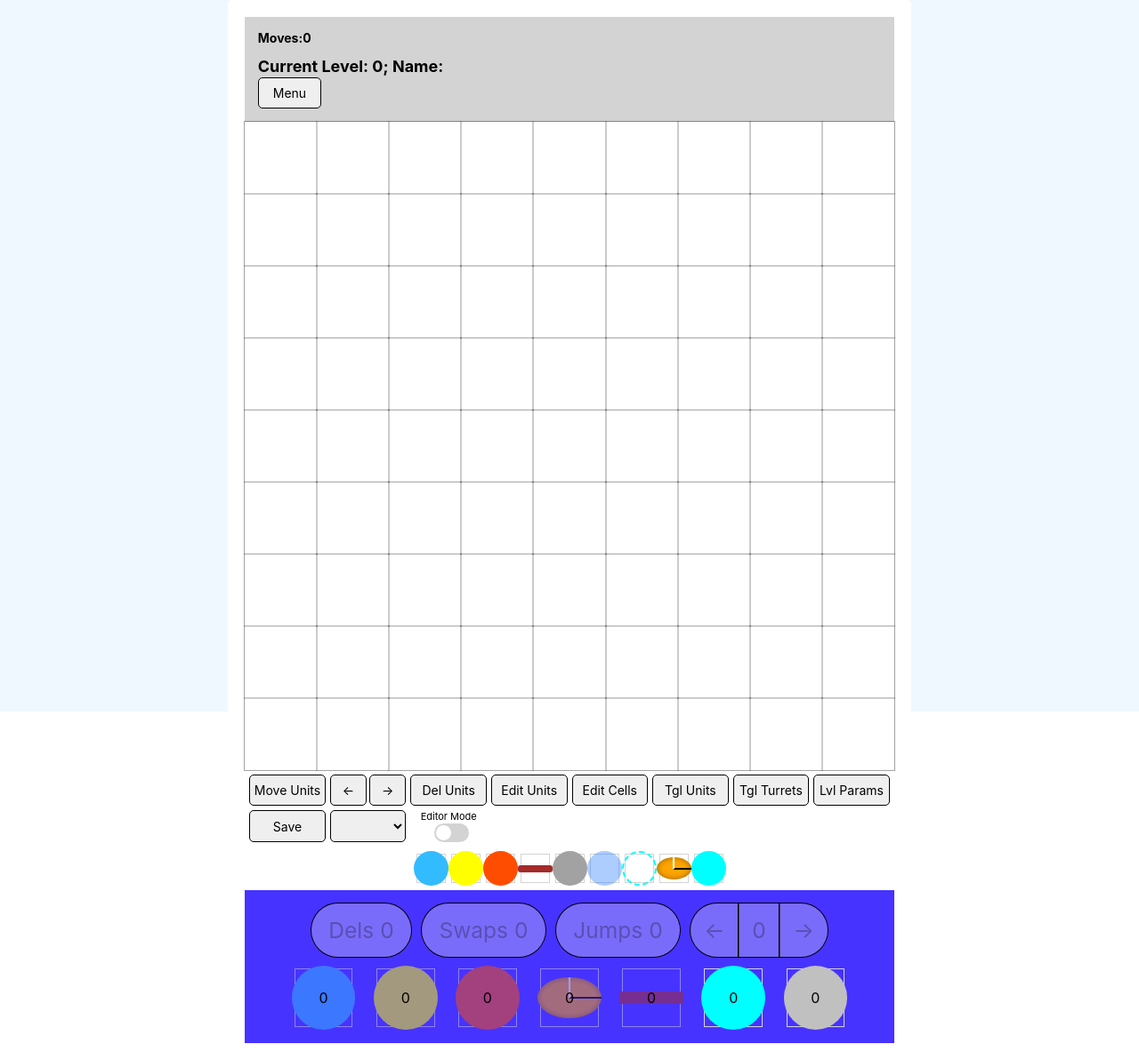
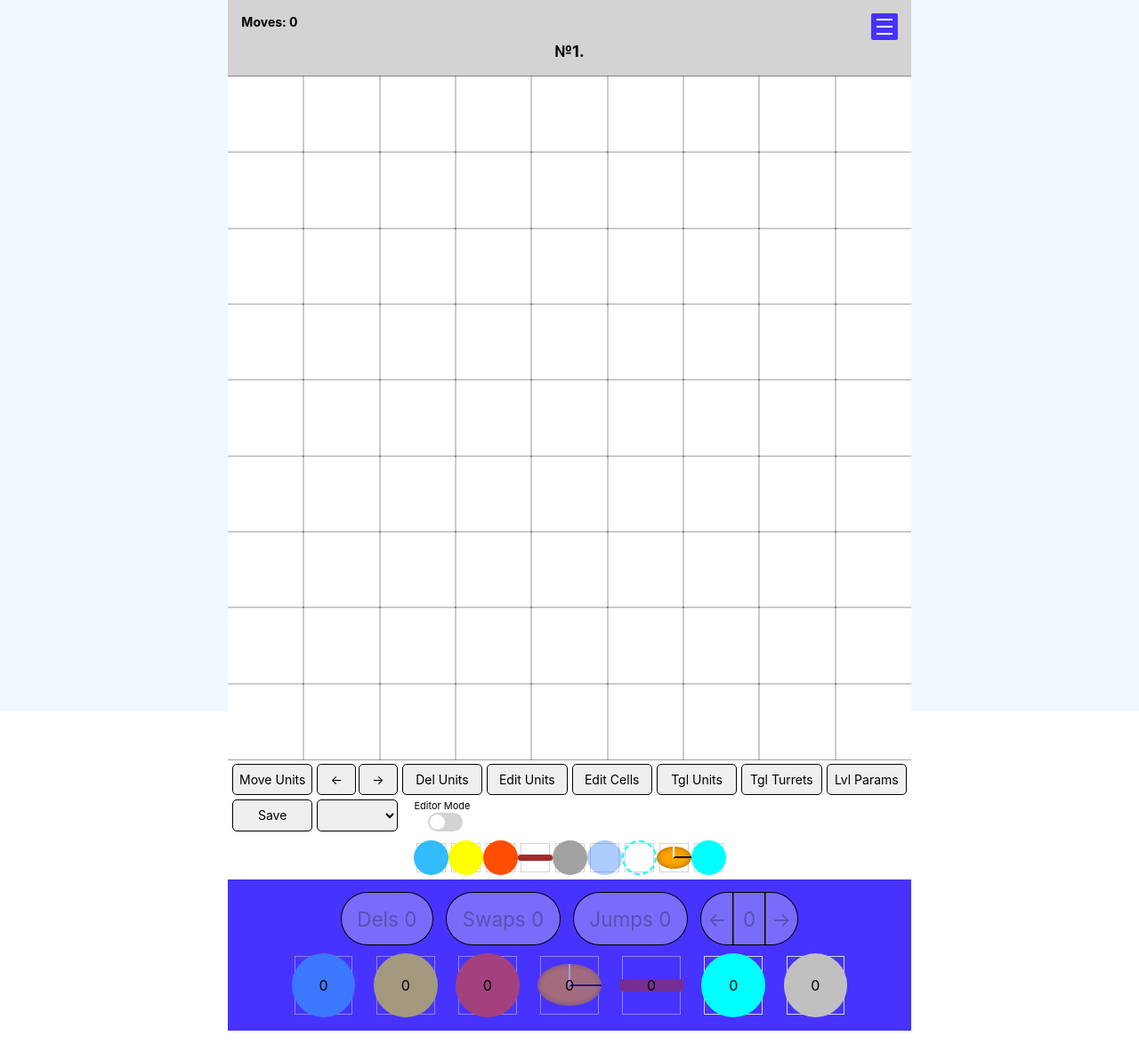
Before and after one commit to FaridSakhyzad/ig, a React (Create React App) app: page / in a window 1280 px wide. Shown: the whole page at 89% size. After the commit the page ends 1159 px from the top, so only its background shows below. Built offline with nearby package versions, Linux system fonts and the light colour scheme.

Commit message:
Level Editor | Cleanup & Refactoring

```diff
--- a/src/App.scss
+++ b/src/App.scss
@@ -73,8 +73,13 @@ body, html, #root {
   }
 }
 
-.row {}
-.col {}
+.row {
+  display: flex;
+}
+
+.col {
+  flex: 1 1 0;
+}
 
 .app {
   min-height: 100%;
@@ -96,9 +101,8 @@ body, html, #root {
   display: flex;
   flex-direction: column;
   align-items: center;
-  border-radius: 5px;
-  padding: 1.5%;
   z-index: 10;
+  overflow: hidden;
 }
 
 .serviceScreen {
--- a/src/components/Playground/Playground.scss
+++ b/src/components/Playground/Playground.scss
@@ -120,20 +120,58 @@
   background-color: lightgray;
 }
 
+.playgroundMenuButton {
+  padding: 0;
+  margin: 0;
+  width: 30px;
+  height: 30px;
+  appearance: none;
+  border: none;
+  background-color: #4733ff;
+  color: white;
+  position: relative;
+  font-size: 0;
+  float: right;
+  border-radius: 2px;
+}
+
+.playgroundMenuButton {
+  &:before {
+    content: '';
+    display: block;
+    position: absolute;
+    top: 6px;
+    left: 6px;
+    right: 6px;
+    bottom: 6px;
+
+    border-top: 2px solid white;
+    border-bottom: 2px solid white;
+  }
+
+  &:after {
+    content: '';
+    display: block;
+    position: absolute;
+    top: 6px;
+    left: 6px;
+    right: 6px;
+    bottom: 6px;
+    margin: auto;
+    height: 2px;
+    background-color: white;
+  }
+}
+
 .moves {
   font-size: 14px;
-  line-height: 18px;
-  margin: 0 0 10px 0;
-}
-
-.mode {
-  font-size: 13px;
   line-height: 1.4;
-  margin: 0 0 10px 0;
+  margin: 0;
 }
 
 .currentLevel {
   font-size: 18px;
   line-height: 1.4;
+  text-align: center;
   margin: 0;
 }
--- a/src/components/Playground/index.jsx
+++ b/src/components/Playground/index.jsx
@@ -790,16 +790,15 @@ function Playground(props) {
       )}
 
       <div className="playgroundHeader">
-        <h1 className="moves">
-          Moves:
-          {userMoves}
-        </h1>
-
-        <h3 className="currentLevel">
-          Current Level: {level.index}; Name: {level.name}
-        </h3>
-
-        <button type="button" className="button" onClick={handleMenuClick}>Menu</button>
+        <div className="row">
+          <div className="col">
+            <h1 className="moves">Moves: {userMoves}</h1>
+          </div>
+          <div className="col">
+            <button type="button" className="playgroundMenuButton" onClick={handleMenuClick}>Menu</button>
+          </div>
+        </div>
+        <h3 className="currentLevel">№{level.index + 1}. {level.name}</h3>
       </div>
 
       <div className="field" id="field">
--- a/src/components/UserMenu/UserMenu.scss
+++ b/src/components/UserMenu/UserMenu.scss
@@ -15,14 +15,14 @@
 }
 
 .userMenu-button {
-  margin: 0 6px;
+  margin: 0 calc(var(--base-width-unit) * 4px);
   white-space: nowrap;
 
   &.button {
-    padding: calc(var(--base-width-unit) * 6px) calc(var(--base-width-unit) * 8px);
+    padding: calc(var(--base-width-unit) * 6px) calc(var(--base-width-unit) * 7px);
     border-radius: 65536px;
     font-family: var(--font-family-default);
-    font-size: calc(var(--base-width-unit) * 12px);
+    font-size: calc(var(--base-width-unit) * 11px);
     border: 3px solid transparent;
     box-shadow: 0 0 0 1px black;
 
@@ -32,23 +32,23 @@
   }
 
   &.userMenu-button_rotate-ccv {
-    min-width: 50px;
+    min-width: 30px;
     border-radius: 65536px 0 0 65536px;
-    padding: calc(var(--base-width-unit) * 6px);
+    padding: calc(var(--base-width-unit) * 6px) calc(var(--base-width-unit) * 2px);
     margin-right: 0;
   }
 
   &.userMenu-button_rotate-cv {
-    min-width: 50px;
+    min-width: 30px;
     border-radius: 0 65536px 65536px 0;
-    padding: calc(var(--base-width-unit) * 6px);
+    padding: calc(var(--base-width-unit) * 6px) calc(var(--base-width-unit) * 2px);
     margin-left: 0;
   }
 
   &.userMenu-button_rotates-count {
     border-radius: 0;
     margin: 0;
-    padding: calc(var(--base-width-unit) * 6px) calc(var(--base-width-unit) * 6px);
+    padding: calc(var(--base-width-unit) * 6px) calc(var(--base-width-unit) * 4px);
   }
 }
 
```
